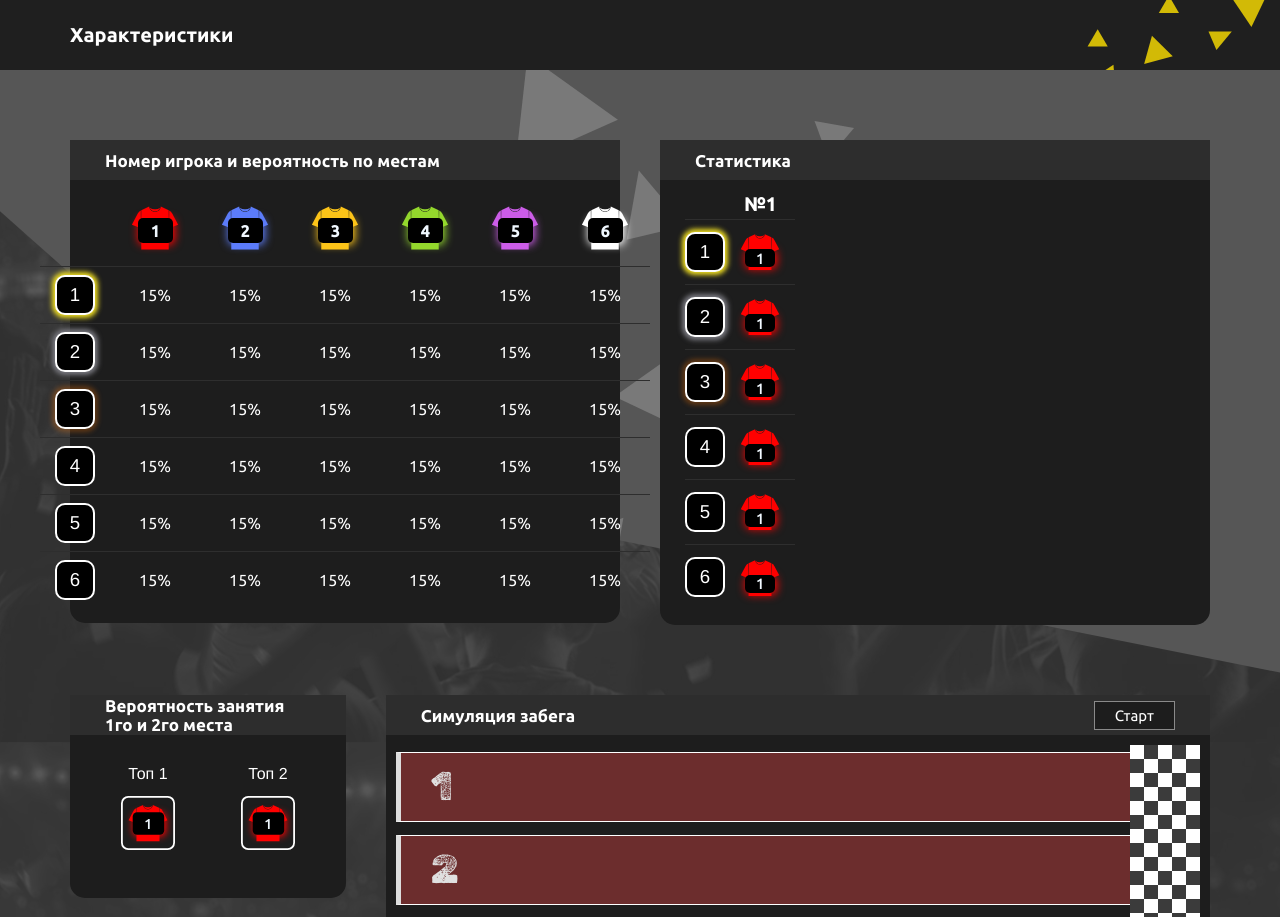
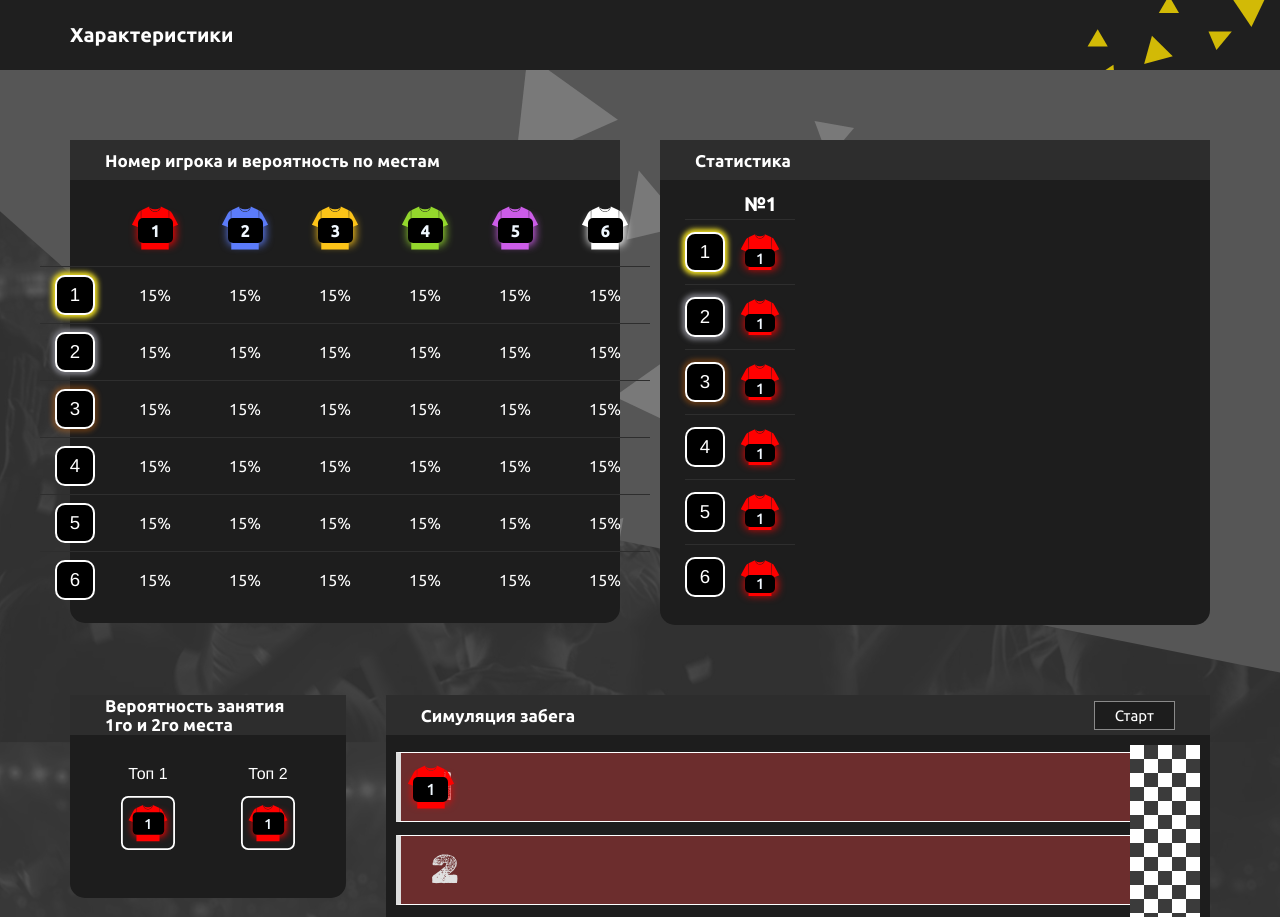
Before and after one commit to ClouRise/FANTASTICHACK2025, a Vue app in the folder frontend/front/: page / in a window 1280 px wide. Shown: the top 917 px of the page. Built offline with nearby package versions, Linux system fonts and the light colour scheme.

Commit message:
upd, connect back and front

```diff
--- a/frontend/front/src/App.vue
+++ b/frontend/front/src/App.vue
@@ -25,10 +25,11 @@
       <div class="row">
         <doublecard></doublecard>
 
-        <maincard style="width: 100%;" :buttonRace="true" :title="'Симуляция забега'">
-          <raceMap></raceMap>
+        <maincard v-on:toggle-race="toggleRace" style="width: 100%;" :buttonRace="true" :title="'Симуляция забега'">
+          <raceMap :racers="racers"></raceMap>
         </maincard>
       </div>
+      {{ racers }}
     </main>
   </div>
 </template>
--- a/frontend/front/src/components/maincard.vue
+++ b/frontend/front/src/components/maincard.vue
@@ -2,7 +2,7 @@
         <div class="card">
             <div :style="buttonRace ? 'justify-content: space-between;' : 'justify-content: start;'" class="header">
                 <h2>{{ title }}</h2>
-                <button v-if="buttonRace">Старт</button>
+                <button @click="$emit('toggleRace')" v-if="buttonRace">Старт</button>
             </div>
             <div class="main">
                 <slot></slot>
--- a/frontend/front/src/components/raceMap.vue
+++ b/frontend/front/src/components/raceMap.vue
@@ -1,23 +1,45 @@
 <template>
     <div class="map">
-        <section class="road"><p>1</p></section>
-        <section class="road"><p>2</p></section>
-        <section class="road"><p>3</p></section>
-        <section class="road"><p>4</p></section>
-        <section class="road"><p>5</p></section>
-        <section class="road"><p>6</p></section>
+        <section class="road">
+            <player :style="'position: absolute;'" fillColor="#ff0000" txt="1"></player>
+            <p>1</p>
+        </section>
+        <section class="road">
+            <p>2</p>
+        </section>
+        <section class="road">
+            <p>3</p>
+        </section>
+        <section class="road">
+            <p>4</p>
+        </section>
+        <section class="road">
+            <p>5</p>
+        </section>
+        <section class="road">
+            <p>6</p>
+        </section>
         <div class="finish"></div>
     </div>
 </template>
 
 <script>
+import player from './player.vue';
 export default {
-
+    components: {
+        player
+    },
+    props: {
+        racers: {
+            type: Object,
+            required: true
+        }
+    }
 }
 </script>
 
 <style scoped>
-    .map{
+.map {
     width: 100%;
     height: 500px;
     display: flex;
@@ -25,7 +47,8 @@ export default {
     justify-content: space-around;
     position: relative;
 }
-    .road{
+
+.road {
     background-color: rgb(108, 45, 45);
     border-top: 1px solid white;
     border-bottom: 1px solid white;
@@ -35,14 +58,17 @@ export default {
     display: flex;
     align-items: center;
     justify-content: start;
+    position: relative;
 }
-    .road p{
+
+.road p {
     margin-left: 30px;
     font-size: 40px;
     color: rgb(224, 224, 224);
     font-family: rubicDirt;
 }
-    .finish{
+
+.finish {
     background-image: url(../assets/img/title-finish.svg);
     background-size: 28px;
     width: 70px;
```
Lines whose indentation alone changed are shown as unchanged.
